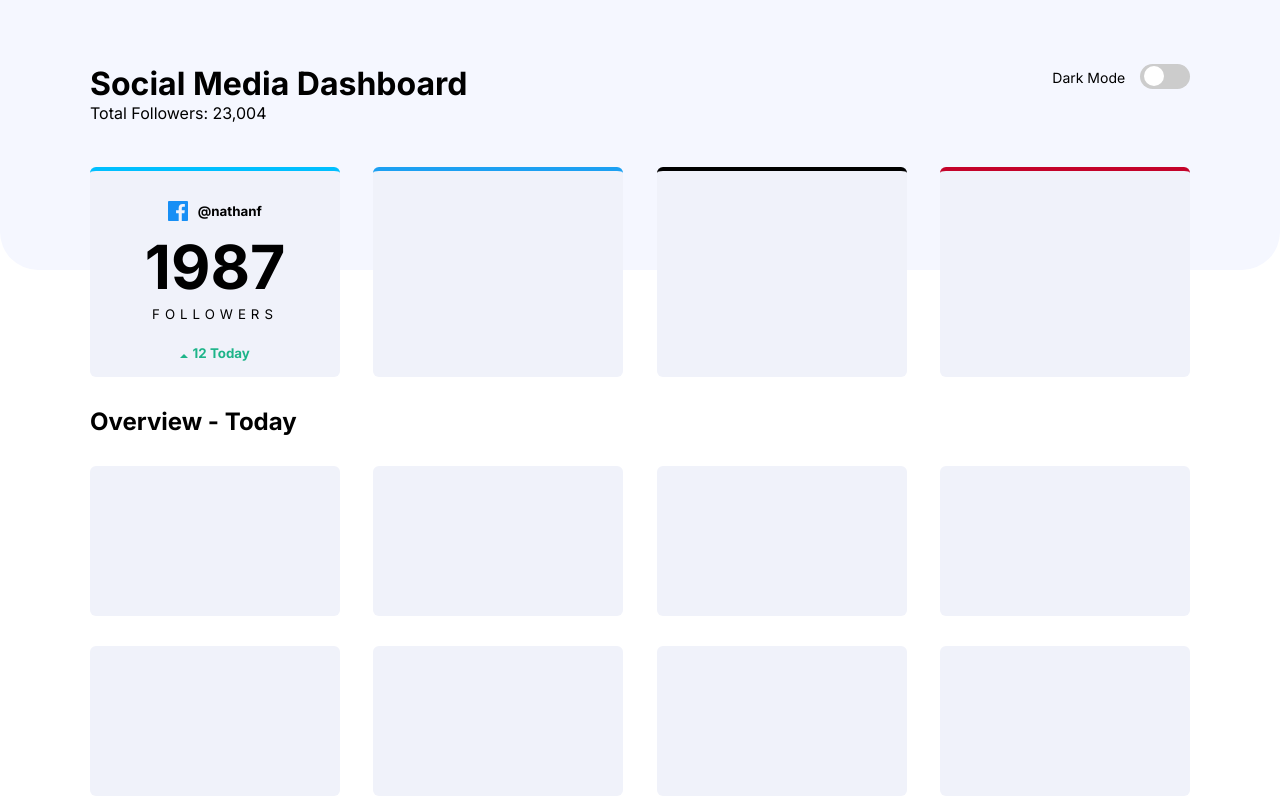
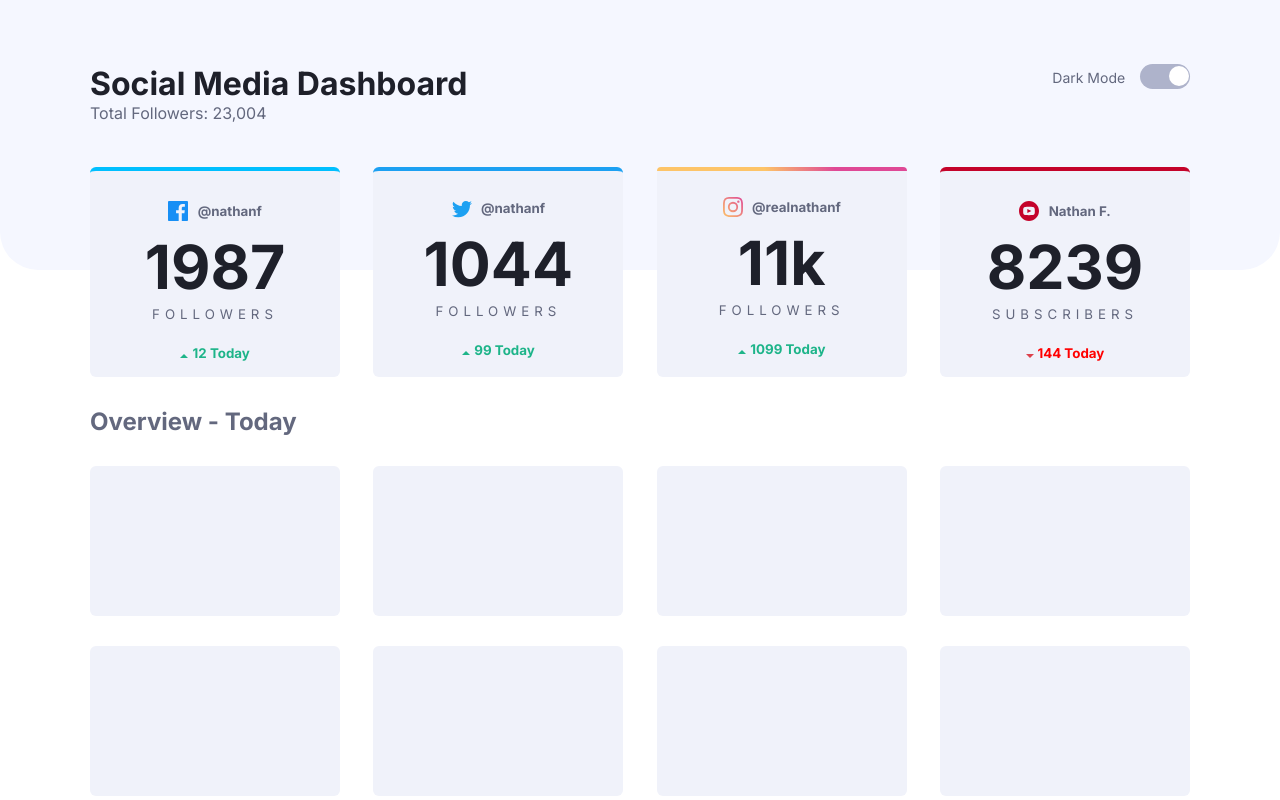
Before and after one commit to babatundelmd/Cool-Landing-Page, a plain HTML site: page index.html in a window 1280 px wide. Drawn offline with Linux system fonts and the light colour scheme.

Commit message:
looking good

```diff
--- a/index.html
+++ b/index.html
@@ -23,7 +23,7 @@
             </div>
             <div>
                 <label class="switch">
-                    <input type="checkbox" name="check-box">
+                    <input type="checkbox" name="check-box" checked>
                     <span class="slider round"></span>
                 </label>
             </div>
@@ -44,18 +44,73 @@
                 <div class="metric">
                     <svg xmlns="http://www.w3.org/2000/svg" width="8" height="4">
                         <path fill="#1EB589" fill-rule="evenodd" d="M0 4l4-4 4 4z" /></svg>
-                        <small>12 Today</small>
+                    <small>12 Today</small>
                 </div>
 
 
             </div>
             <div class="cards twitter">
+                <div class="svg">
+                    <svg xmlns="http://www.w3.org/2000/svg" width="20" height="17">
+                        <path fill="#1DA1F2"
+                            d="M20 1.924a8.192 8.192 0 01-2.357.646A4.11 4.11 0 0019.448.3a8.22 8.22 0 01-2.606.996A4.096 4.096 0 0013.847 0c-2.65 0-4.596 2.472-3.998 5.037A11.648 11.648 0 011.392.752a4.109 4.109 0 001.27 5.478 4.086 4.086 0 01-1.858-.513C.76 7.616 2.122 9.395 4.095 9.79a4.113 4.113 0 01-1.853.07 4.106 4.106 0 003.833 2.849A8.25 8.25 0 010 14.41a11.616 11.616 0 006.29 1.843c7.618 0 11.922-6.434 11.663-12.205A8.354 8.354 0 0020 1.924z" />
+                    </svg>
+                    <small>@nathanf</small>
+                </div>
+
+                <h1>1044</h1>
+                <h5>FOLLOWERS</h5>
+                <div class="metric">
+                    <svg xmlns="http://www.w3.org/2000/svg" width="8" height="4">
+                        <path fill="#1EB589" fill-rule="evenodd" d="M0 4l4-4 4 4z" /></svg>
+                    <small>99 Today</small>
+                </div>
+
 
             </div>
             <div class="cards instagram">
+                <div class="svg">
+                    <svg xmlns="http://www.w3.org/2000/svg" width="20" height="20">
+                        <defs>
+                            <linearGradient id="a" x1="100%" x2="0%" y1="0%" y2="100%">
+                                <stop offset="0%" stop-color="#DF4896" />
+                                <stop offset="50.913%" stop-color="#EE877E" />
+                                <stop offset="100%" stop-color="#FDC366" />
+                            </linearGradient>
+                        </defs>
+                        <path fill="url(#a)"
+                            d="M10 1.802c2.67 0 2.987.01 4.042.059 2.71.123 3.975 1.409 4.099 4.099.048 1.054.057 1.37.057 4.04 0 2.672-.01 2.988-.057 4.042-.124 2.687-1.387 3.975-4.1 4.099-1.054.048-1.37.058-4.041.058-2.67 0-2.987-.01-4.04-.058-2.717-.124-3.977-1.416-4.1-4.1-.048-1.054-.058-1.37-.058-4.041 0-2.67.01-2.986.058-4.04.124-2.69 1.387-3.977 4.1-4.1 1.054-.048 1.37-.058 4.04-.058zM10 0C7.284 0 6.944.012 5.878.06 2.246.227.228 2.242.06 5.877.01 6.944 0 7.284 0 10s.012 3.057.06 4.123c.167 3.632 2.182 5.65 5.817 5.817 1.067.048 1.407.06 4.123.06s3.057-.012 4.123-.06c3.629-.167 5.652-2.182 5.816-5.817.05-1.066.061-1.407.061-4.123s-.012-3.056-.06-4.122C19.777 2.249 17.76.228 14.124.06 13.057.01 12.716 0 10 0zm0 4.865a5.135 5.135 0 100 10.27 5.135 5.135 0 000-10.27zm0 8.468a3.333 3.333 0 110-6.666 3.333 3.333 0 010 6.666zm5.338-9.87a1.2 1.2 0 100 2.4 1.2 1.2 0 000-2.4z" />
+                    </svg>
+                    <small>@realnathanf</small>
+                </div>
+
+                <h1>11k</h1>
+                <h5>FOLLOWERS</h5>
+                <div class="metric">
+                    <svg xmlns="http://www.w3.org/2000/svg" width="8" height="4">
+                        <path fill="#1EB589" fill-rule="evenodd" d="M0 4l4-4 4 4z" /></svg>
+                    <small>1099 Today</small>
+                </div>
+
 
             </div>
             <div class="cards youtube">
+                <div class="svg">
+                    <svg xmlns="http://www.w3.org/2000/svg" width="20" height="20">
+                        <path fill="#C4032B"
+                            d="M10 0C4.478 0 0 4.478 0 10c0 5.523 4.478 10 10 10 5.523 0 10-4.477 10-10 0-5.522-4.477-10-10-10zm3.7 14.077c-1.75.12-5.652.12-7.402 0-1.896-.13-2.117-1.059-2.131-4.077.014-3.024.237-3.947 2.131-4.077 1.75-.12 5.652-.12 7.403 0 1.897.13 2.117 1.059 2.132 4.077-.015 3.024-.237 3.947-2.132 4.077zM8.334 8.048l4.098 1.949-4.098 1.955V8.048z" />
+                    </svg>
+                    <small> Nathan F.</small>
+                </div>
+
+                <h1>8239</h1>
+                <h5>SUBSCRIBERS</h5>
+                <div class="last-card">
+                    <svg xmlns="http://www.w3.org/2000/svg" width="8" height="4">
+                        <path fill="#DC414C" fill-rule="evenodd" d="M0 0l4 4 4-4z" /></svg>
+                    <small style="color: red;">144 Today</small>
+                </div>
+
 
             </div>
 
--- a/style.css
+++ b/style.css
@@ -31,6 +31,14 @@
     font-family: 'Inter', sans-serif;
 }
 
+
+h1{
+  color: var(--Very-Dark-Blue-Text);
+}
+
+p, small, h5, h2 {
+  color: var(--Dark-Grayish-Blue-Text);
+}
 .container{
     width: 100%;
     height: 270px;
@@ -82,6 +90,8 @@
     right: 0;
     bottom: 0;
     background-color: #ccc;
+    /* background-color: linear-gradient(56deg, hsl(210, 78%, 56%) 43%, to hsl(146, 68%, 55%) 71%); */
+    /* background: linear-gradient(56deg, rgba(253,196,104,1) 43%, rgba(223,73,150,1) 71%); */
     -webkit-transition: .4s;
     transition: .4s;
   }
@@ -100,7 +110,7 @@
   }
 
   input:checked + .slider {
-    background-color: #707477;
+    background-color:  var(--Toggle-Light);
   }
 
   input:checked + .slider:before {
@@ -198,6 +208,12 @@
     font-weight: bold;
   }
 
+  .cards .last-card {
+    font-weight: bold;
+    margin-top: 20px;
+  }
+
+
   .followers-card .facebook{
     border-top: 4px solid var(--Facebook);
 
@@ -207,18 +223,20 @@
 
   }
   .followers-card .instagram{
+    position: relative;
+  }
 
-    border-width:  4px 0 0 0;
-    border-style: solid;
-    /* -webkit-border-image: -webkit-gradient hsl(37, 97%, 70%) to hsl(329, 70%, 58%);
-    -webkit-border-image: -webkit-linear-gradient hsl(37, 97%, 70%) to hsl(329, 70%, 58%);
-    -moz-border-image: -moz-linear-gradient hsl(37, 97%, 70%) to hsl(329, 70%, 58%);
-    -o-border-image: -o-linear-gradient hsl(37, 97%, 70%) to hsl(329, 70%, 58%); */
-    /* linear-gradient(to right, hsl(0, 0%, 50%) 0%, hsla(0, 0%, 50%, 0) 100%); */
-    border-image: linear-gradient(to right, hsl(37, 97%, 70%) 100%, to hsl(329, 70%, 58%) 100%);
-      /* border-top: 4px solid var(--Instagram); */
+  .followers-card .instagram:before{
+    content:'';
+    position:absolute;
+    width: 100%;
+    height: 4px;
+    border-top-left-radius: 6px;
+    border-top-right-radius: 6px;
+    background: linear-gradient(56deg, rgba(253,196,104,1) 43%, rgba(223,73,150,1) 71%);
+    left: 0;
+    top: 0;
   }
   .followers-card .youtube{
     border-top: 4px solid var(--YouTube);
-
   }
```
